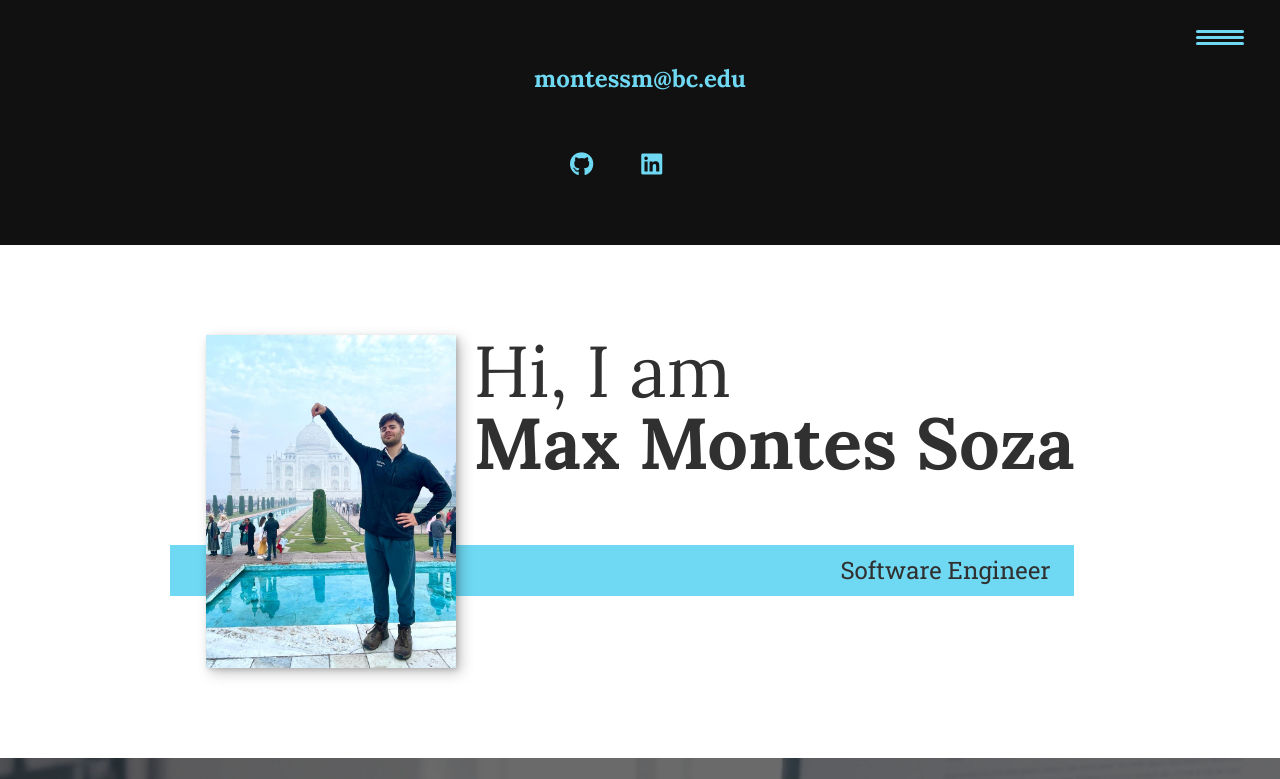
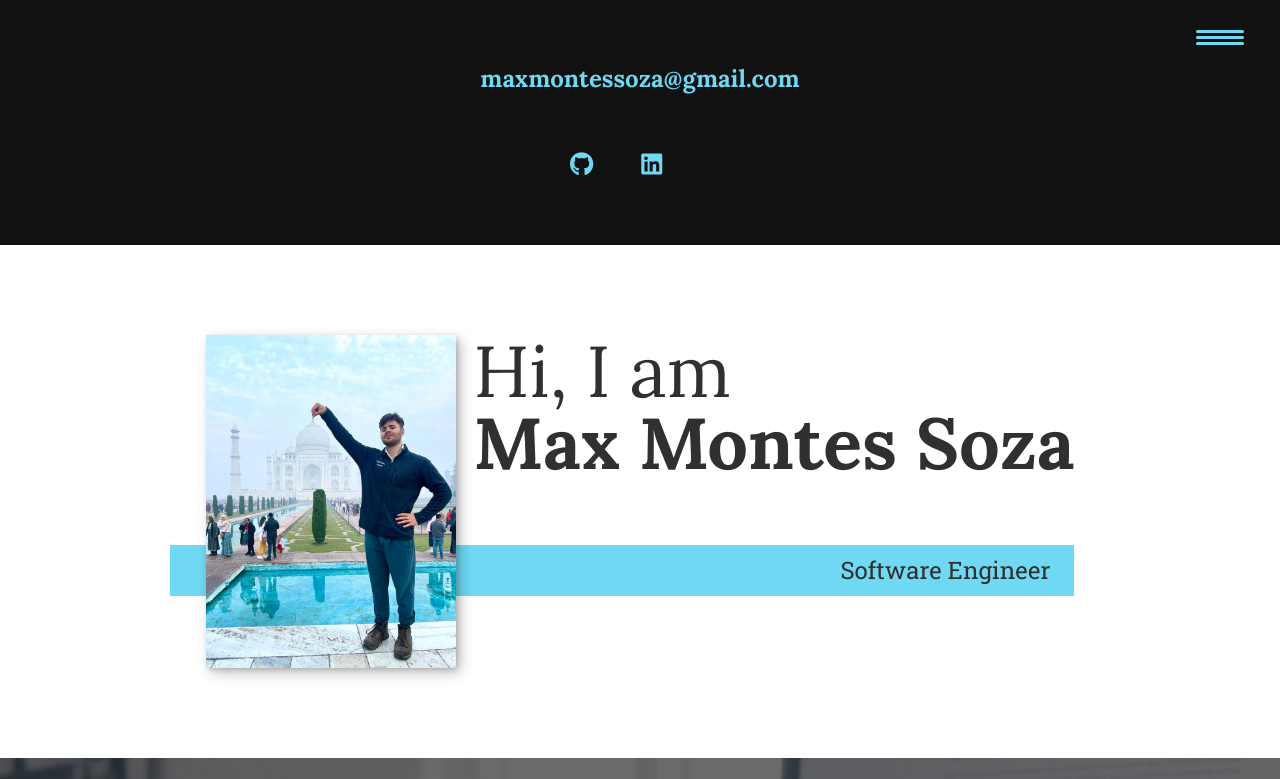
Before and after one commit to max-montes/portfolio-website, a plain HTML site: page index.html in a window 1280 px wide. Shown: the top 779 px of the page. Drawn offline with nearby package versions, Linux system fonts and the light colour scheme; no server answers; some icons are missing.

Commit message:
Changed email

```diff
--- a/index.html
+++ b/index.html
@@ -19,7 +19,7 @@
             <!-- <div class="logo">
                  <img src="img/fake_prom.jpeg" alt="">
             </div> -->
-            <a href="mailto:montessm@bc.edu" class="footer__link">montessm@bc.edu</a>
+            <a href="mailto:maxmontessoza@gmail.com" class="footer__link">maxmontessoza@gmail.com</a>
             <ul class="social-list">
                 <!-- <li class="social-list__item">
                     <a class="social-list__link" href="https://twitter.com/max_montes_soza">
@@ -214,7 +214,7 @@
         <!-- Footer -->
         <footer class="footer">
             <!-- replace with your own email address -->
-            <a href="mailto:montessm@bc.edu" class="footer__link">montessm@bc.edu</a>
+            <a href="mailto:maxmontessoza@gmail.com" class="footer__link">maxmontessoza@gmail.com</a>
             <ul class="social-list">
                 <!-- <li class="social-list__item">
                     <a class="social-list__link" href="https://twitter.com/max_montes_soza">
```
Also changed, not shown: portfolio-item.html (+2 -2 lines).
